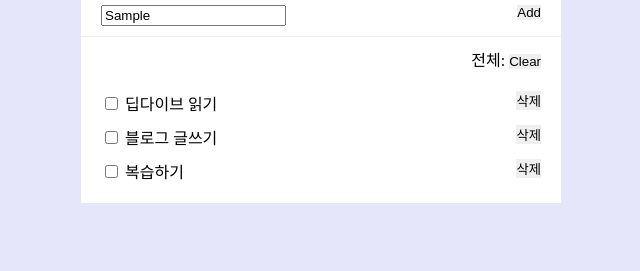
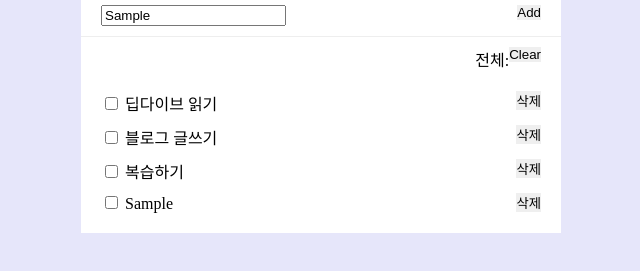
Before and after one commit to ebokyung/Vanilla-JavaScript-Projects, a plain HTML site: page todolist/index.html in a window 1280 px wide. Both pictures are taken after typing "Sample" into the empty fields and a click on the button "Add". Shown: the part 53-324 px from the top of the page, without its empty margins (319-959 px from the left). Drawn offline with Linux system fonts and the light colour scheme.

Commit message:
리스트 추가하기

```diff
--- a/todolist/index.html
+++ b/todolist/index.html
@@ -22,26 +22,26 @@
             </form>
             <div>
                 <p class="total">전체: </p>
-                <button type="button">Clear</button>
+                <button class="btn-del" type="button">Clear</button>
             </div>
             <section class="list-wrapper">
                 <h3 class="a11y-hidden">목록</h3>
                 <ul class="list-container">
                     <li class="list-item">
                         <label for="chckList1"></label>
-                        <input id="chckList1" type="checkbox" id="">
+                        <input id="chckList1" type="checkbox">
                         <p>딥다이브 읽기</p>
                         <button class="btn-del" type="button">삭제</button>
                     </li>
                     <li class="list-item">
                         <label for="chckList2"></label>
-                        <input id="chckList2" type="checkbox" id="">
+                        <input id="chckList2" type="checkbox">
                         <p>블로그 글쓰기</p>
                         <button class="btn-del" type="button">삭제</button>
                     </li>
                     <li class="list-item">
                         <label for="chckList3"></label>
-                        <input id="chckList3" type="checkbox" id="">
+                        <input id="chckList3" type="checkbox">
                         <p>복습하기</p>
                         <button class="btn-del" type="button">삭제</button>
                     </li>
--- a/todolist/index.js
+++ b/todolist/index.js
@@ -0,0 +1,19 @@
+const btnDel = document.querySelectorAll(".btn-del")
+const btnAdd = document.querySelector(".btn-add")
+const btnClear = document.querySelector(".btn-clear")
+const listContainer = document.querySelector('.list-container');
+const inp = document.querySelector('#inpTodo')
+
+btnAdd.addEventListener('click', () => {
+    const li = document.createElement('li')
+    let input = inp.value;
+    let idNum = listContainer.childElementCount + 1;
+    let item = `<li class="list-item">
+                    <label for="chckList${idNum}"></label>
+                    <input id="chckList${idNum}" type="checkbox">
+                    <p>${input}</p>
+                    <button class="btn-del" type="button">삭제</button>
+                </li>`
+    li.innerHTML = item
+    listContainer.append(li)
+})
```
